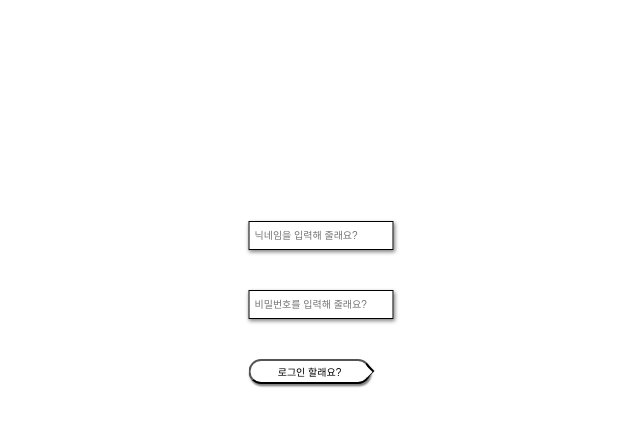
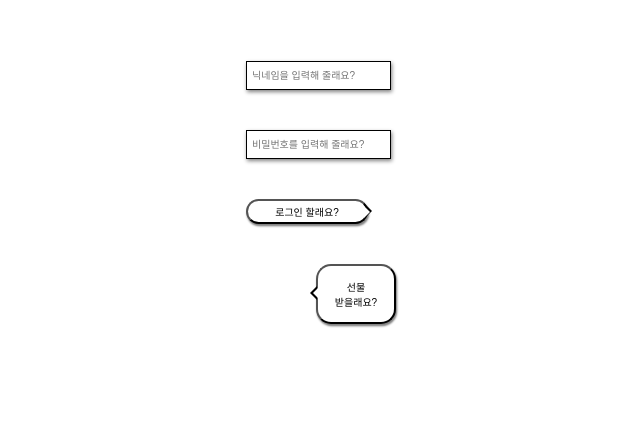
Before and after one commit to rancuft/rancuft-frontend, a React (Create React App) app in the folder rancuft/: page / in a window 1280 px wide. Shown: the part 179-606 px from the top of the page, without its empty margins (319-959 px from the left). Built offline with nearby package versions, Linux system fonts and the light colour scheme.

Commit message:
[ADD] #1 :: 선물 받을래요? 말풍선

```diff
--- a/rancuft/src/components/Login/index.js
+++ b/rancuft/src/components/Login/index.js
@@ -20,6 +20,9 @@ function Login() {
     const onClickLogin = () => {
         console.log('click login')
     }
+    const onClickGfitGive = () => {
+        console.log('click login')
+    }
 
     return(
         <S.Background>
@@ -34,6 +37,9 @@ function Login() {
                 <button type="button" onClick={onClickLogin}>로그인 할래요?</button>
             </S.SpeechBubble>
           </S.LoginBox>
+          <S.GiftGetSpeechBubble>
+              <button type="button" onClick={onClickGfitGive}>선물 <br></br>받을래요?</button>
+          </S.GiftGetSpeechBubble>
         </S.Background>
     )
 }
--- a/rancuft/src/components/Login/style.js
+++ b/rancuft/src/components/Login/style.js
@@ -11,7 +11,6 @@ export const Box = styled.div`
     box-shadow: 1px 2px 4px 0.2px gray;
   }
 `;
-
 
 export const SpeechBubble = styled.div`
   button {
@@ -28,14 +27,13 @@ export const SpeechBubble = styled.div`
   }
   ,
   button:after {
-
     left: 98.5%;
     top: 23.8%;
     border: solid;
     content: "";
 
     position: absolute;
-    border-color: rgba(255, 255, 255, 0);;
+    border-color: rgba(255, 255, 255, 0);
     border-left-color: #fff;
 
     border-width: 6px;
@@ -48,8 +46,51 @@ export const SpeechBubble = styled.div`
     content: "";
 
     position: absolute;
-    border-color: rgba(0, 0, 0, 0);;
+    border-color: rgba(0, 0, 0, 0);
     border-left-color: #000;
+
+    border-width: 7.5px;
+  }
+`;
+
+export const GiftGetSpeechBubble = styled.div`
+  button {
+    position: relative;
+    margin: 40px 0 0 70px;
+
+    width: 80px;
+    height: 60px;
+    font-size: 10px;
+
+    background: #ffffff;
+
+    border-radius: 15px;
+
+    box-shadow: 1px 2px 2px 0.2px gray;
+  }
+  ,
+  button:after {
+    left: -14.5%;
+    top: 37.8%;
+    border: solid;
+    content: "";
+
+    position: absolute;
+    border-color: rgba(0, 255, 255, 0);
+    border-right-color: #fff;
+
+    border-width: 6px;
+  }
+  ,
+  button:before {
+    left: -19.9%;
+    top: 35.55%;
+    border: solid;
+    content: "";
+
+    position: absolute;
+    border-color: rgba(0, 0, 0, 0);
+    border-right-color: #000;
 
     border-width: 7.5px;
   }
@@ -57,7 +98,7 @@ export const SpeechBubble = styled.div`
 
 export const Background = styled.div`
   position: absolute;
-  top: 50%;
+  top: 30%;
   left: 50%;
   transform: translateX(-50%);
 `;
```
